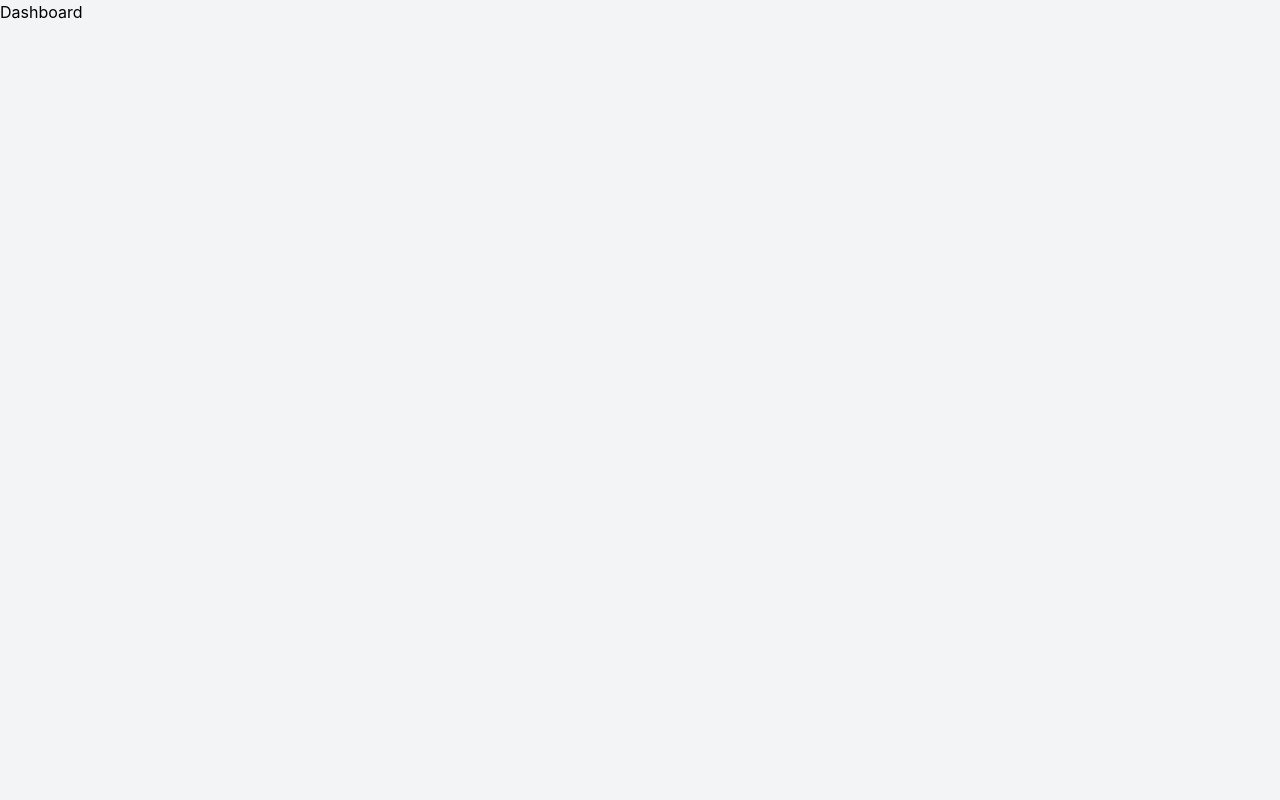
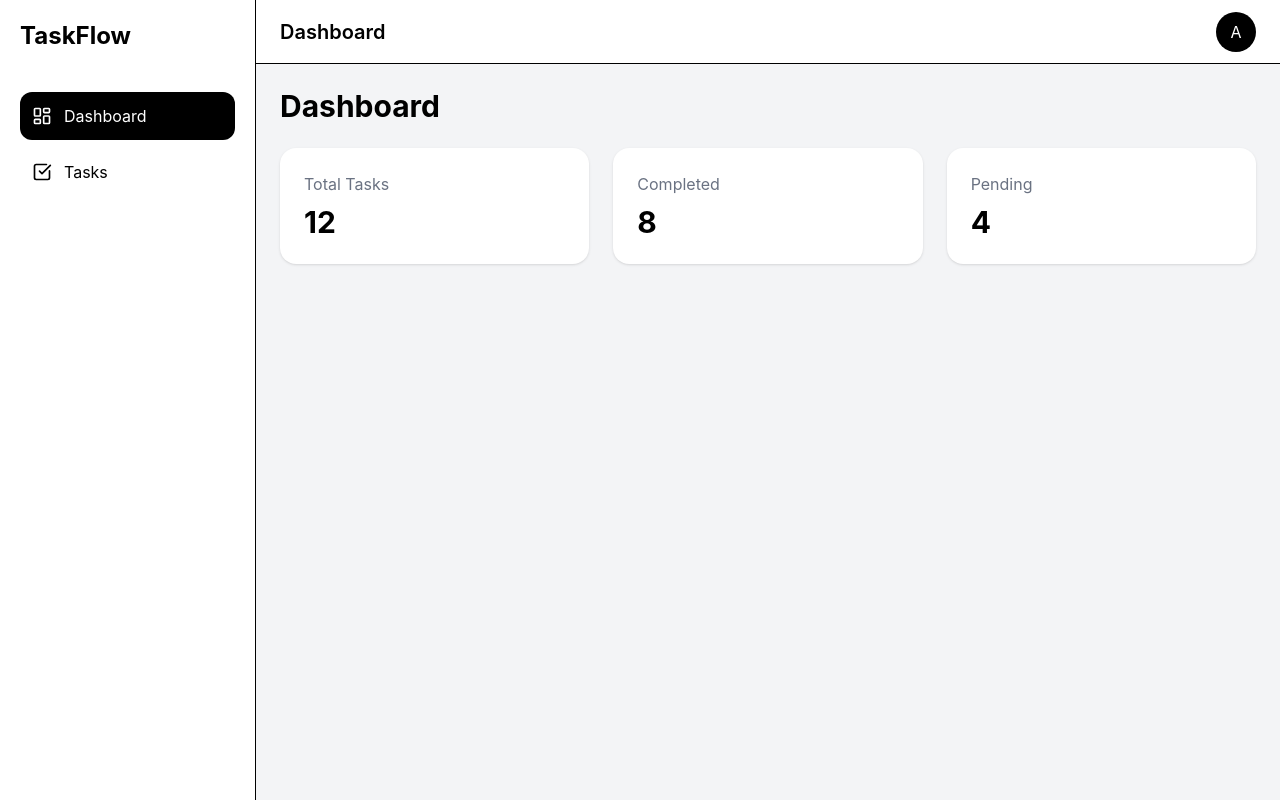
Before and after one commit to MHD-Lamine/taskflow-client, a React (Vite) app: page / in a window 1280 px wide. Built offline with nearby package versions, Linux system fonts and the light colour scheme.

Commit message:
feat: create SaaS dashboard layout UI

```diff
--- a/src/app/router/AppRoutes.jsx
+++ b/src/app/router/AppRoutes.jsx
@@ -1,12 +1,13 @@
 import { Routes, Route } from "react-router-dom";
 import MainLayout from "../../shared/layouts/MainLayout";
+import DashboardPage from "../../features/dashboard/pages/DashboardPage";
 
 
 function AppRoutes() {
   return (
     <MainLayout>
       <Routes>
-        <Route path="/" element={<h1>Dashboard</h1>} />
+        <Route path="/" element={<DashboardPage />} />
       </Routes>
     </MainLayout>
   );
--- /dev/null
+++ b/src/features/dashboard/pages/DashboardPage.jsx
@@ -0,0 +1,43 @@
+function DashboardPage() {
+  return (
+    <div>
+      <h1 className="text-3xl font-bold mb-6">
+        Dashboard
+      </h1>
+
+      <div className="grid grid-cols-3 gap-6">
+        <div className="bg-white p-6 rounded-2xl shadow-sm">
+          <h3 className="text-gray-500">
+            Total Tasks
+          </h3>
+
+          <p className="text-3xl font-bold mt-2">
+            12
+          </p>
+        </div>
+
+        <div className="bg-white p-6 rounded-2xl shadow-sm">
+          <h3 className="text-gray-500">
+            Completed
+          </h3>
+
+          <p className="text-3xl font-bold mt-2">
+            8
+          </p>
+        </div>
+
+        <div className="bg-white p-6 rounded-2xl shadow-sm">
+          <h3 className="text-gray-500">
+            Pending
+          </h3>
+
+          <p className="text-3xl font-bold mt-2">
+            4
+          </p>
+        </div>
+      </div>
+    </div>
+  );
+}
+
+export default DashboardPage;
--- /dev/null
+++ b/src/shared/components/Navbar.jsx
@@ -0,0 +1,17 @@
+function Navbar() {
+  return (
+    <header className="h-16 bg-white border-b px-6 flex items-center justify-between">
+      <h2 className="text-xl font-semibold">
+        Dashboard
+      </h2>
+
+      <div className="flex items-center gap-3">
+        <div className="w-10 h-10 rounded-full bg-black text-white flex items-center justify-center">
+          A
+        </div>
+      </div>
+    </header>
+  );
+}
+
+export default Navbar;
--- /dev/null
+++ b/src/shared/components/Sidebar.jsx
@@ -0,0 +1,50 @@
+import { LayoutDashboard, CheckSquare } from "lucide-react";
+import { NavLink } from "react-router-dom";
+
+const links = [
+  {
+    name: "Dashboard",
+    path: "/",
+    icon: LayoutDashboard,
+  },
+  {
+    name: "Tasks",
+    path: "/tasks",
+    icon: CheckSquare,
+  },
+];
+
+function Sidebar() {
+  return (
+    <aside className="w-64 bg-white border-r min-h-screen p-5">
+      <h1 className="text-2xl font-bold mb-10">
+        TaskFlow
+      </h1>
+
+      <nav className="space-y-2">
+        {links.map((link) => {
+          const Icon = link.icon;
+
+          return (
+            <NavLink
+              key={link.name}
+              to={link.path}
+              className={({ isActive }) =>
+                `flex items-center gap-3 p-3 rounded-xl transition-all ${
+                  isActive
+                    ? "bg-black text-white"
+                    : "hover:bg-gray-100"
+                }`
+              }
+            >
+              <Icon size={20} />
+              <span>{link.name}</span>
+            </NavLink>
+          );
+        })}
+      </nav>
+    </aside>
+  );
+}
+
+export default Sidebar;
--- a/src/shared/layouts/MainLayout.jsx
+++ b/src/shared/layouts/MainLayout.jsx
@@ -1,7 +1,16 @@
+import Sidebar from "../components/Sidebar";
+import Navbar from "../components/Navbar";
+
 function MainLayout({ children }) {
   return (
-    <div className="min-h-screen bg-gray-100">
-      {children}
+    <div className="flex min-h-screen bg-gray-100">
+      <Sidebar />
+
+      <div className="flex-1 flex flex-col">
+        <Navbar />
+
+        <main className="p-6">{children}</main>
+      </div>
     </div>
   );
 }
```
